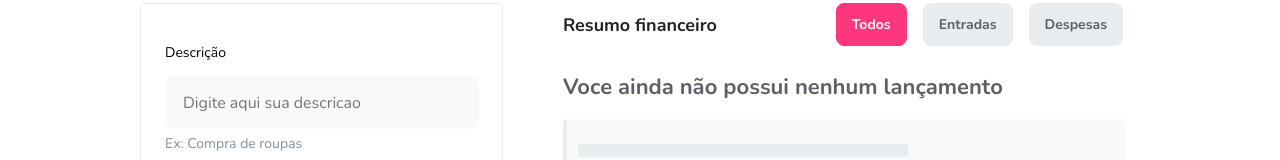
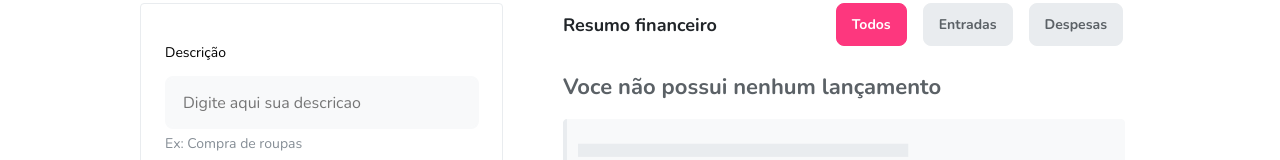
Before and after one commit to gustavovenerando/nu-kenzie, a React (Create React App) app: page / in a window 1280 px wide. Both pictures are taken after a click on the button "Iniciar". Shown: the part 124-284 px from the top of the page. Built offline with nearby package versions, Linux system fonts and the light colour scheme.

Commit message:
Filter adjustment

```diff
--- a/src/App.css
+++ b/src/App.css
@@ -9,6 +9,7 @@
 	display: flex;
 	flex-direction: column;
 	align-items: center;
+	/* flex-wrap: wrap; */
 }
 
 button {
--- a/src/App.js
+++ b/src/App.js
@@ -1,5 +1,5 @@
 import "./App.css";
-import { useState } from "react";
+import { useState, useEffect } from "react";
 import Header from "./components/Header/Header.js";
 import Form from "./components/Form/Form.js";
 import TotalMoney from "./components/TotalMoney/TotalMoney.js";
@@ -38,9 +38,7 @@ function App() {
 				</div>
 
 				<List
-					listTransactions={
-						filterList.length === 0 ? listTransactions : filterList
-					}
+					listTransactions={filterList}
 					setListTransactions={setListTransactions}
 					filterEvent={filterEvent}
 					originalListTransactions={listTransactions}
--- a/src/components/List/List.js
+++ b/src/components/List/List.js
@@ -2,13 +2,17 @@ import noCard from "./Images/NoCard.png";
 import "../../reset.css";
 import "./list.css";
 import Card from "../Card/Card.js";
-import { useState } from "react";
+import { useState, useEffect } from "react";
 
 function List(props) {
 	const [allFilter, setAllFilter] = useState("selected");
 	const [incomeFilter, setIncomeFilter] = useState("");
 	const [expenditureFilter, setExpenditureFilter] = useState("");
 	const [filterSelected, setFilterSelected] = useState("todos");
+
+	useEffect(() => {
+		props.filterEvent(filterSelected);
+	}, [props.filterEvent]);
 
 	const handleFilterIncome = (event) => {
 		event.preventDefault();
@@ -69,18 +73,9 @@ function List(props) {
 			<ul className="card_conteiner">
 				{props.listTransactions.length === 0 ? (
 					<div className="noCard">
-						<p>Voce ainda não possui nenhum lançamento</p>
+						<p>Voce não possui nenhum lançamento</p>
 						<img src={noCard} />
 					</div>
-				) : filterSelected === "todos" ? (
-					props.originalListTransactions.map((card, index) => (
-						<Card
-							card={card}
-							key={index}
-							setListTransactions={props.setListTransactions}
-							listTransactions={props.originalListTransactions}
-						/>
-					))
 				) : (
 					props.listTransactions.map((card, index) => (
 						<Card
```
Also changed, not shown: 1 other file (tests, documents, lock files or other folders).
